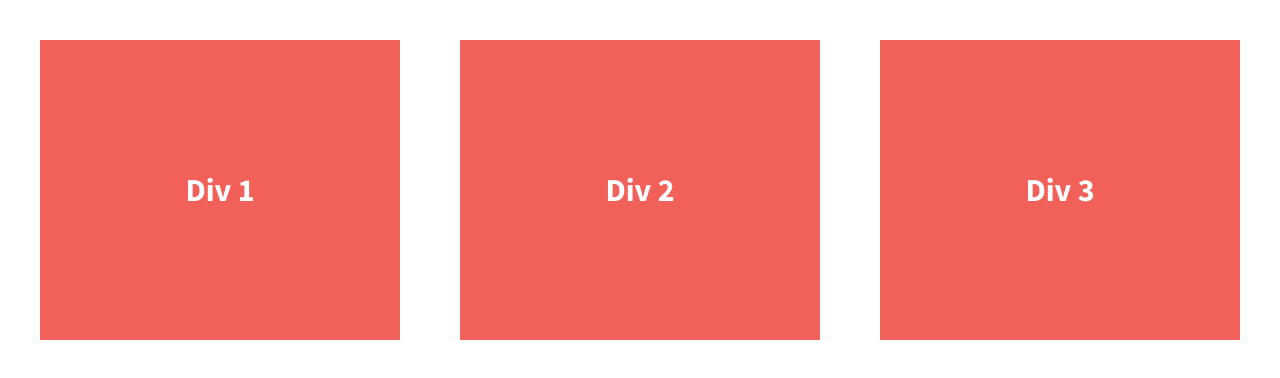
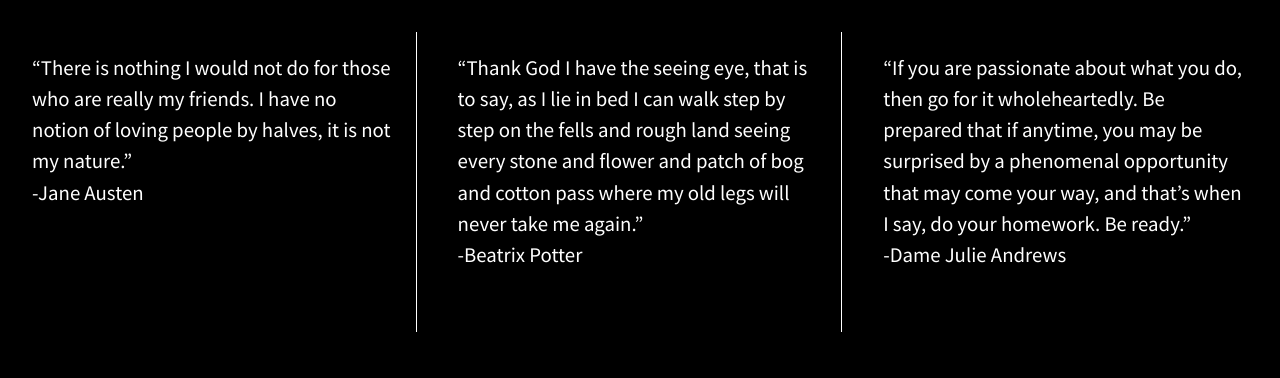
Before and after one commit to Abigail-S-O/flexbox-grid, a plain HTML site: page index.html in a window 1280 px wide. Drawn offline with nearby package versions, Linux system fonts and the light colour scheme.

Commit message:
Added content and borders

```diff
--- a/css/main.css
+++ b/css/main.css
@@ -97,33 +97,39 @@ textarea {
 
 
 html {
-  background-color: #fff;
+  background-color: black;
   height: 100%;
+  width: 100%;
 }
 
 body {
   font-family: 'Source Sans Pro', sans-serif;
   padding: 2em;
-  font-size: 1.25em;
+  font-size: 16px;
   height: 100%;
 }
 
 .wrapper {
   display: flex;
   justify-content: space-between;
-  font-weight: 700;
 }
 
 .div-1, .div-2, .div-3 {
   display: flex;
   justify-content: center;
-  align-items: center;
+  align-items: flex-start;
   color: #fff;
   line-height: 1.5em;
-  font-size: 1.6em;
-  background-color: #f16059;
+  font-size: 1.3em;
+  font-weight: 500;
+  background-color: black;
   height: 300px;
   width: 30%;
+}
+
+.div-1, .div-2 {
+    border-right: white 0.5px solid;
+    padding-right: 0.9em;
 }
 
 
--- a/index.html
+++ b/index.html
@@ -1,5 +1,6 @@
 <!doctype html>
 <html class="no-js" lang="">
+
 <head>
     <meta charset="utf-8">
     <meta http-equiv="x-ua-compatible" content="ie=edge">
@@ -16,6 +17,7 @@
     <link href='http://fonts.googleapis.com/css?family=Lora:700' rel='stylesheet' type='text/css'>
     <link href='http://fonts.googleapis.com/css?family=Source+Sans+Pro:400,700' rel='stylesheet' type='text/css'>
 </head>
+
 <body>
     <!--[if lt IE 8]>
             <p class="browserupgrade">You are using an <strong>outdated</strong> browser. Please <a href="http://browsehappy.com/">upgrade your browser</a> to improve your experience.</p>
@@ -23,13 +25,19 @@
 
     <section class="wrapper">
         <div class="div-1">
-                Div 1
+            <p>“There is nothing I would not do for those who are really my friends. I have no notion of loving people
+                by halves, it is not my nature.”<br>-Jane Austen
+            </p>
         </div>
         <div class="div-2">
-                Div 2
+            <p>“Thank God I have the seeing eye, that is to say, as I lie in bed I can walk step by step on the fells
+                and rough land seeing every stone and flower and patch of bog and cotton pass where my old legs will
+                never take me again.”<br>-Beatrix Potter</p>
         </div>
         <div class="div-3">
-                Div 3
+            <p>“If you are passionate about what you do, then go for it wholeheartedly. Be prepared that if anytime, you
+                may be surprised by a phenomenal opportunity that may come your way, and that’s when I say, do your
+                homework. Be ready.”<br>-Dame Julie Andrews</p>
         </div>
     </section>
 
@@ -40,12 +48,15 @@
 
     <!-- Google Analytics: change UA-XXXXX-X to be your site's ID. -->
     <script>
-            (function(b,o,i,l,e,r){b.GoogleAnalyticsObject=l;b[l]||(b[l]=
-            function(){(b[l].q=b[l].q||[]).push(arguments)});b[l].l=+new Date;
-            e=o.createElement(i);r=o.getElementsByTagName(i)[0];
-            e.src='https://www.google-analytics.com/analytics.js';
-            r.parentNode.insertBefore(e,r)}(window,document,'script','ga'));
-            ga('create','UA-XXXXX-X','auto');ga('send','pageview');
+            (function (b, o, i, l, e, r) {
+                b.GoogleAnalyticsObject = l; b[l] || (b[l] =
+                    function () { (b[l].q = b[l].q || []).push(arguments) }); b[l].l = +new Date;
+                e = o.createElement(i); r = o.getElementsByTagName(i)[0];
+                e.src = 'https://www.google-analytics.com/analytics.js';
+                r.parentNode.insertBefore(e, r)
+            }(window, document, 'script', 'ga'));
+        ga('create', 'UA-XXXXX-X', 'auto'); ga('send', 'pageview');
     </script>
 </body>
+
 </html>
```
Lines whose indentation alone changed are shown as unchanged.
